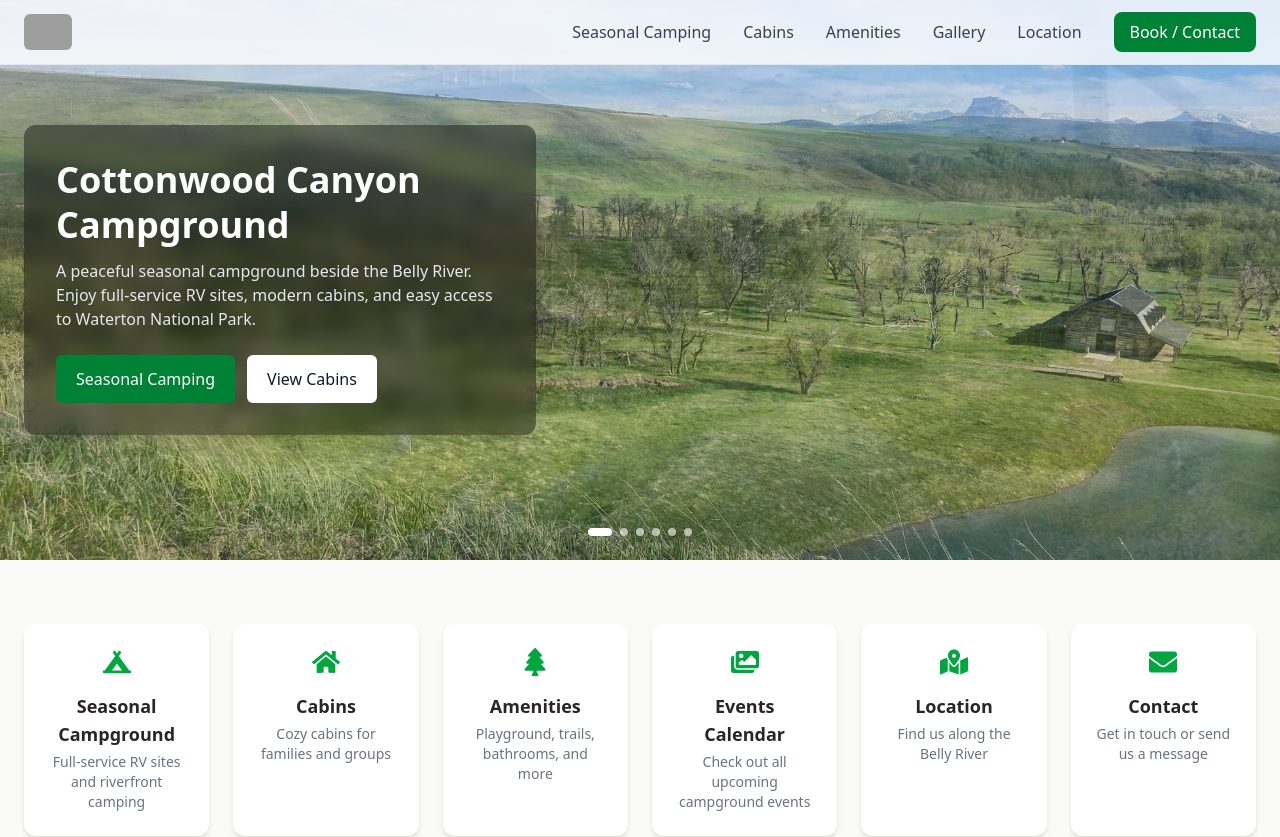
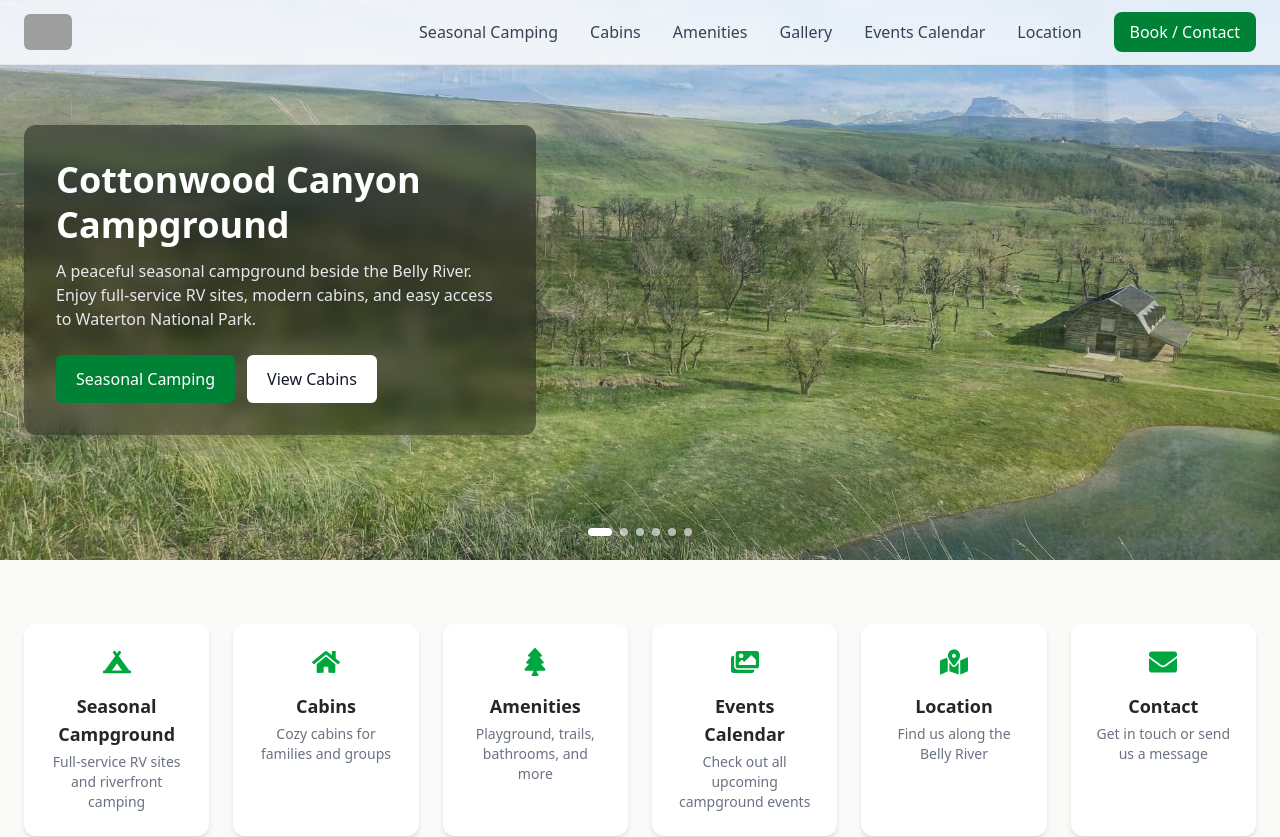
Before and after one commit to OleksandrShakhov/cottonwood, a Next.js app: page / in a window 1280 px wide. Shown: the top 837 px of the page. Built offline with nearby package versions, Linux system fonts and the light colour scheme; grey boxes are pictures that could not be loaded.

Commit message:
added Calendar to the Menu

```diff
--- a/components/Navbar.tsx
+++ b/components/Navbar.tsx
@@ -10,6 +10,7 @@ const navLinks = [
   { name: "Cabins", href: "/#cabins" },
   { name: "Amenities", href: "/#amenities" },
   { name: "Gallery", href: "/#gallery" },
+  { name: "Events Calendar", href: "/#events-calendar" },
   { name: "Location", href: "/#contact" },
 ];
 
```
